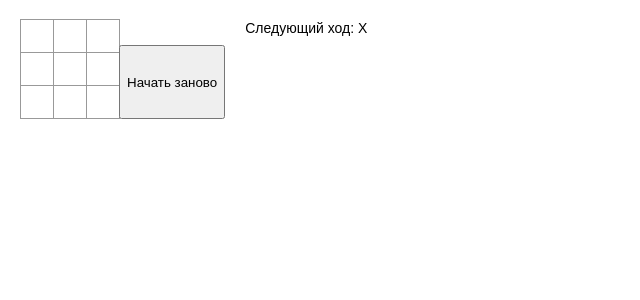
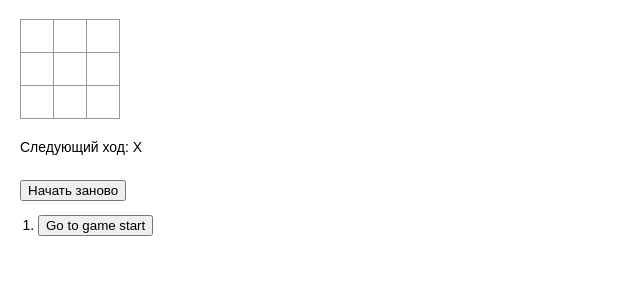
Before and after one commit to tomato2007/tictactoe, a React (Create React App) app: page / in a window 1280 px wide. Shown: the top 300 px of the page, without its empty margins (0-640 px from the left). Built offline with nearby package versions, Linux system fonts and the light colour scheme.

Commit message:
update log history

```diff
--- a/src/App.js
+++ b/src/App.js
@@ -8,11 +8,11 @@ import 'style/style.css'
 
 const Game = styled.div`
     display: flex;
-    flex-direction: row;
+    flex-flow: column wrap;
 `;
 
 const GameInfo = styled.div`
-    margin-left: 20px;
+    margin-top: 20px;
 `;
 
 const NewGame = styled.button`
@@ -20,72 +20,6 @@ const NewGame = styled.button`
 `;
 
 const App = React.memo(() => {
-// 	class App extends React.Component {
-// 		constructor(props) {
-// 			super(props);
-// 			this.state = {
-// 				history: [{
-// 					squares: Array(9).fill(null)
-// 				}],
-// 				xIsNext: true
-// 			};
-// 		}
-//
-// 		handleClick(i) {
-// 			const history = this.state.history;
-// 			const current = history[history.length - 1];
-// 			const squares = current.squares.slice();
-// 			if (calculateWinner(squares) || squares[i]) {
-// 				return;
-// 			}
-// 			squares[i] = this.state.xIsNext ? 'X' : 'O';
-// 			this.setState({
-// 				history: history.concat([{
-// 					squares: squares
-// 				}]),
-// 				xIsNext: !this.state.xIsNext,
-// 			});
-// 		}
-//
-// 		render() {
-// 			const history = this.state.history;
-// 			const current = history[history.length - 1];
-// 			const winner = calculateWinner(current.squares);
-//
-// 			const moves = history.map((step, move) => {
-// 				const desc = move ?
-// 					'Go to move #' + move :
-// 					'Go to game start';
-// 				return (
-// 					<li>
-// 						<button onClick={() => this.jumpTo(move)}>{desc}</button>
-// 					</li>
-// 				);
-// 			});
-//
-// 			let status;
-// 			if (winner) {
-// 				status = 'Winner: ' + winner;
-// 			} else {
-// 				status = 'Next player: ' + (this.state.xIsNext ? 'X' : 'O');
-// 			}
-//
-// 			return (
-// 				<div className="game">
-// 					<div className="game-board">
-// 						<Board
-// 							squares={current.squares}
-// 							onClick={(i) => this.handleClick(i)}
-// 						/>
-// 					</div>
-// 					<div className="game-info">
-// 						<div>{status}</div>
-// 						<ol>{moves}</ol>
-// 					</div>
-// 				</div>
-// 			);
-// 		}
-// 	}
 
 		const initialBoard = Array(9).fill(null);
 		const [localHistory, setLocalHistory] = React.useState([{squares: initialBoard}]);
@@ -105,31 +39,33 @@ const App = React.memo(() => {
 			setXIsNext(!xIsNext);
 		};
 
-		// useDidMountEffect(() => {
-		// 	const history = localHistory;
-		// 	const current = history[history.length - 1];
-		// 	const winner = calculateWinner(current.squares);
-		// 	console.log('%c', 'background: yellow; color: black;', localHistory);
-		// },[localHistory])
-
 		const handleNewGame = () => {
 			console.log('New game start!!!');
 			setXIsNext(true);
 			setLocalHistory([{squares: initialBoard}])
 		};
 
-
 		const status = () => {
-			// const winner = calculateWinner(current.squares) || null;
-			const winner = null;
+			const winner = calculateWinner(localHistory[localHistory.length - 1].squares);
 			if (winner) {
 				return `Победил ${winner}`;
 			} else {
 				return `Следующий ход: ${xIsNext ? 'X' : 'O'}`;
 			}
-
 		};
 
+		const moves = localHistory.map((step, move) => {
+			const desc = move ?
+				`Go to move # ${move}` :
+				'Go to game start';
+			return (
+				<li>
+					<button
+						onClick={() => console.log('move to ...')}
+					>{desc}</button>
+				</li>
+			)
+		});
 
 		return (
 			<Game>
@@ -139,11 +75,12 @@ const App = React.memo(() => {
 						onClick={(i) => handleClick(i)}
 					/>
 				</div>
-				<NewGame onClick={handleNewGame}>Начать заново</NewGame>
 				<GameInfo className="game-info">
 					<div>{status()}</div>
-					<ol>{/* TODO */}</ol>
+					<NewGame onClick={handleNewGame}>Начать заново</NewGame>
+					<ol>{moves}</ol>
 				</GameInfo>
+
 			</Game>
 		);
 	}
--- a/src/style/style.css
+++ b/src/style/style.css
@@ -5,7 +5,7 @@ body {
 }
 
 ol, ul {
-	padding-left: 30px;
+	padding-left: 18px;
 }
 
 .kbd-navigation .square:focus {
```
